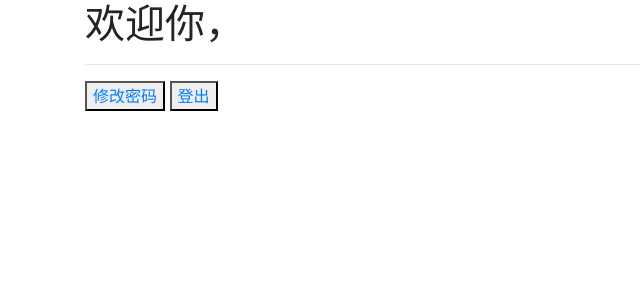
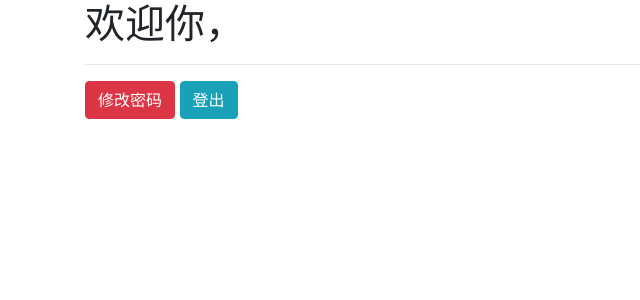
Before and after one commit to alpha87/UserAuthentication, a Django app: page /hello/ in a window 1280 px wide. Shown: the part 56-356 px from the top of the page, without its empty margins (0-640 px from the left). Run offline with Django 3.2, Linux system fonts and the light colour scheme; parts of the project's set-up code (start-up, migrations or seed data) failed here and were passed over; some libraries are stand-ins or nearby versions.

Commit message:
修改button样式

```diff
--- a/user/templates/user/hello.html
+++ b/user/templates/user/hello.html
@@ -9,6 +9,6 @@
 {% block main %}
 <h1>欢迎你，{{ request.session.user_name }}</h1>
 <hr />
-<button><a href="{% url 'user:retake-password' %}">修改密码</a></button>
-<button><a href="{% url 'user:logout' %}">登出</a></button>
+<a href="{% url 'user:retake-password' %}" class="btn btn-danger">修改密码</a>
+<a href="{% url 'user:logout' %}" class="btn btn-info">登出</a>
 {% endblock main %}
```
